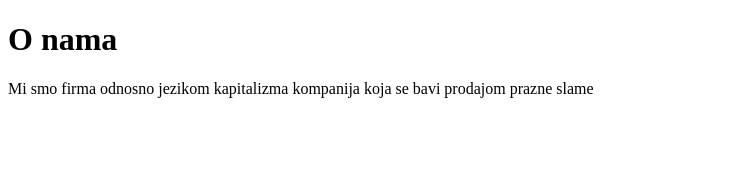
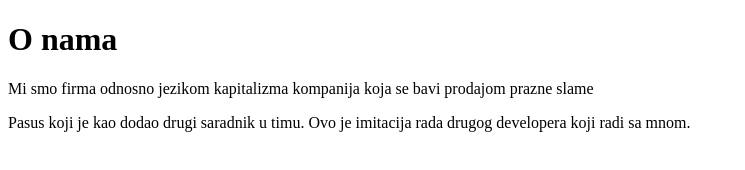
Before and after one commit to zoran34/drugiProjekat, a plain HTML site: page index2.html in a window 1280 px wide. Shown: the whole page, without its empty margins (0-745 px from the left). Drawn offline with Linux system fonts and the light colour scheme.

Commit message:
drugi developer je dodao jedan pasus

```diff
--- a/index2.html
+++ b/index2.html
@@ -12,5 +12,7 @@
 
     <p>Mi smo firma odnosno jezikom kapitalizma kompanija koja se bavi prodajom prazne slame</p>
 
+    <p> Pasus koji je kao dodao drugi saradnik u timu. Ovo je imitacija rada drugog developera koji radi sa mnom.</p>
+
 </body>
 </html>
```
